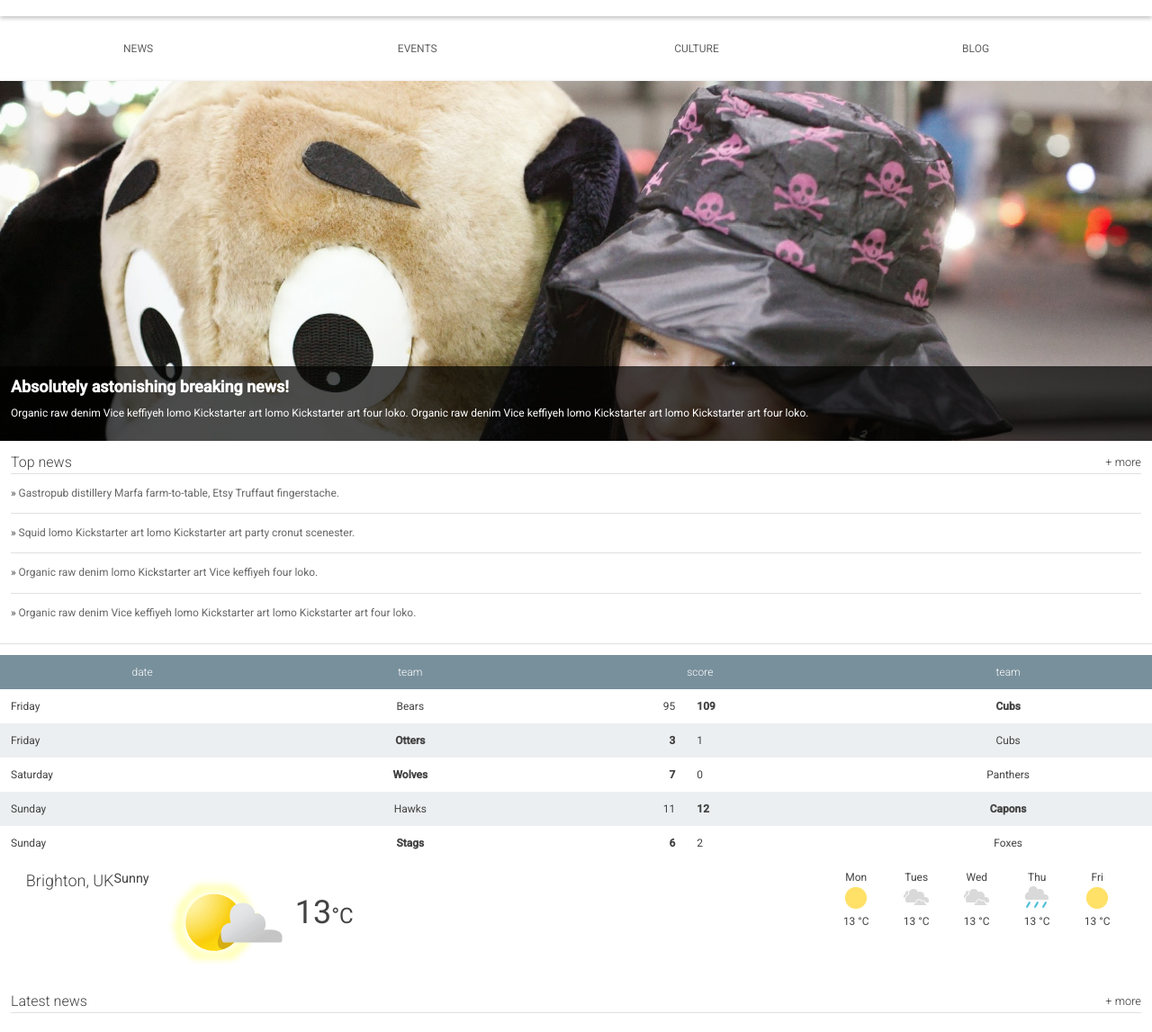
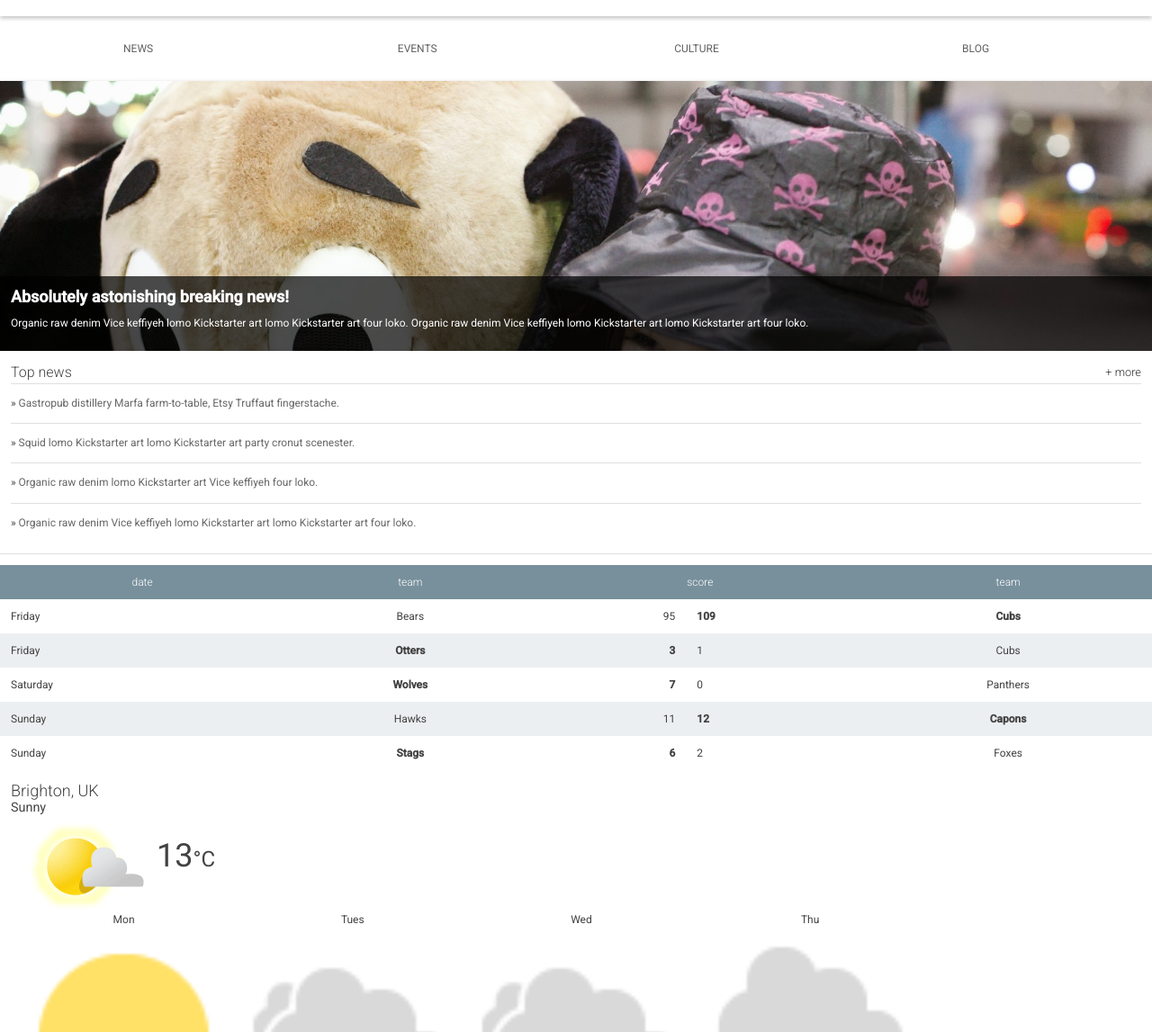
Before and after one commit to Davizera/fsd, a plain HTML site: page RWDF-L2-Start/Start/index.html in a window 1280 px wide. Shown: the part 87-1234 px from the top of the page at 90% size. Drawn offline with Linux system fonts and the light colour scheme.

Commit message:
Finalizado desafio

```diff
--- a/RWDF-L2-Start/Start/main.css
+++ b/RWDF-L2-Start/Start/main.css
@@ -10,7 +10,6 @@ body {
   font-family: Roboto;
   font-size: 12px;
   color: #424242;
-  max-width: 100%;
 }
 
 h1,
@@ -64,7 +63,7 @@ ul {
 }
 
 .header__inner {
-  width: 800px;
+  max-width: 800px;
   margin-left: auto;
   margin-right: auto;
 }
@@ -152,7 +151,7 @@ main {
 
 .hero {
   max-width: 100%;
-  min-height: 400px;
+  height: 300px;
   position: relative;
   background-image: url("./images/dog.jpg");
   background-size: cover;
@@ -271,10 +270,6 @@ main {
  */
 
 .weather {
-  max-width: 100%;
-  display: flex;
-  justify-content: center;
-  align-content: center;
   padding: 1em;
 }
 
@@ -309,7 +304,7 @@ main {
 
 .weather__next__item {
   display: inline-block;
-  max-width: 20%;
+  width: 20%;
   text-align: center;
 }
 
@@ -318,7 +313,7 @@ main {
 }
 
 .weather__next__image {
-  width: 50%;
+  width: 100%;
 }
 
 
```
